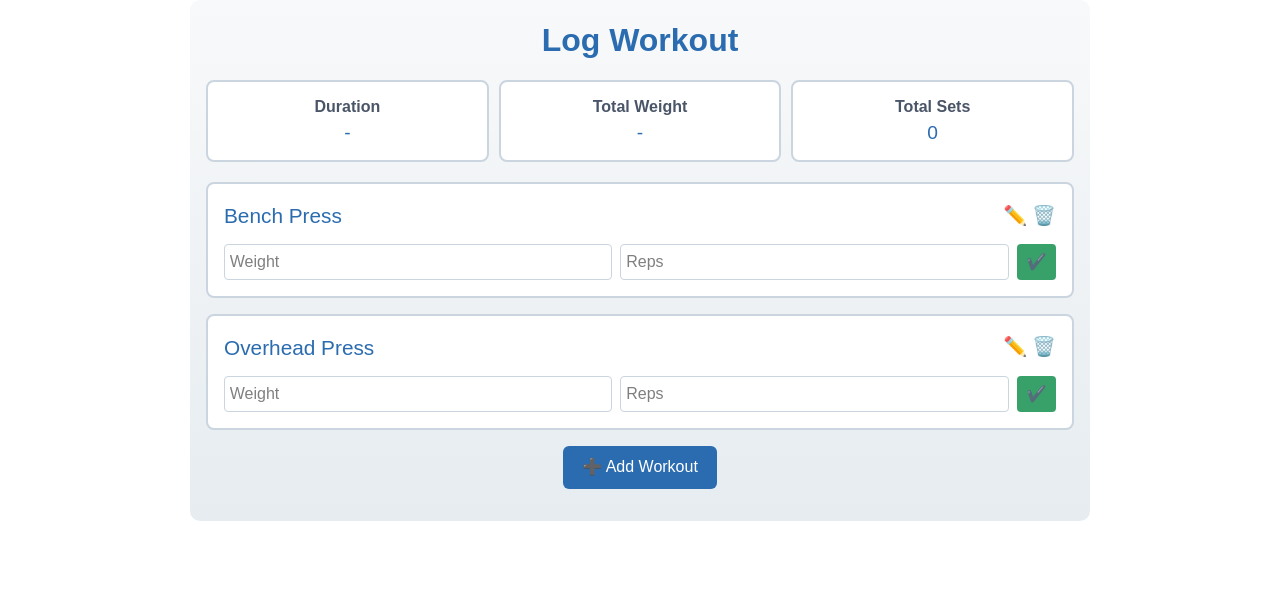
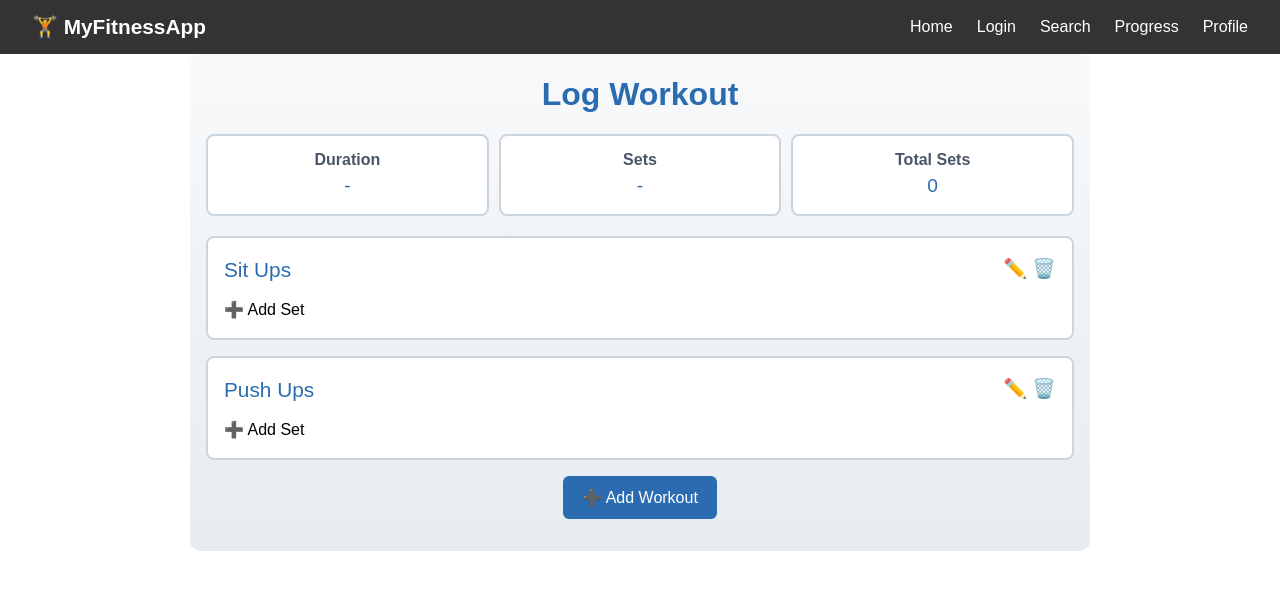
Before and after one commit to Fionasyona/FE_Fitness-Buddy, a React (Vite) app in the folder Fitness-Buddy/: page /LogWorkoutPage in a window 1280 px wide. Shown: the top 590 px of the page. Built offline with nearby package versions, Linux system fonts and the light colour scheme.

Commit message:
functional logworkout page with all components

```diff
--- a/Fitness-Buddy/src/pages/LogworkoutPage.jsx
+++ b/Fitness-Buddy/src/pages/LogworkoutPage.jsx
@@ -1,33 +1,27 @@
 import React, { useState } from "react";
-import "../styles/LogWorkout.css";
+import "../styles/LogWorkout.css"; // Scoped styles for this page
 
-function WorkoutLogger() {
-  // State to store the list of workouts
+function LogWorkoutPage() {
   const [workoutList, setWorkoutList] = useState([
     {
       id: 1,
-      name: "Bench Press",
+      name: "Sit Ups",
       sets: []
     },
     {
       id: 2,
-      name: "Overhead Press",
+      name: "Push Ups",
       sets: []
     },
   ]);
 
-  // State for editing workout names
   const [editingWorkoutId, setEditingWorkoutId] = useState(null);
   const [editingWorkoutName, setEditingWorkoutName] = useState("");
+  const [setInputs, setSetInputs] = useState({});
+  const [activeWorkoutId, setActiveWorkoutId] = useState(null);
+  const [menuOpen, setMenuOpen] = useState(false);
 
-  // State for adding a new set
-  const [newSet, setNewSet] = useState({
-    weight: "",
-    reps: "",
-    status: "warmup",
-  });
-
-  // Add a new workout
+  //add new workout
   function addWorkout() {
     const newWorkout = {
       id: Date.now(),
@@ -37,99 +31,130 @@ function WorkoutLogger() {
     setWorkoutList([...workoutList, newWorkout]);
   }
 
-  // Remove a workout
+  // removing workout
   function removeWorkout(id) {
-    setWorkoutList(workoutList.filter((workout) => workout.id !== id));
+    setWorkoutList(workoutList.filter((w) => w.id !== id));
+    setSetInputs((prev) => {
+      const updated = { ...prev };
+      delete updated[id];
+      return updated;
+    });
   }
 
-  // Edit workout
+  //editing workout
   function editWorkout(id, name) {
     setEditingWorkoutId(id);
     setEditingWorkoutName(name);
   }
 
-  // Save edited workout name
+  //saving workout
   function saveWorkout(id) {
     setWorkoutList(
-      workoutList.map((workout) =>
-        workout.id === id ? { ...workout, name: editingWorkoutName } : workout
+      workoutList.map((w) =>
+        w.id === id ? { ...w, name: editingWorkoutName } : w
       )
     );
     setEditingWorkoutId(null);
   }
 
-  // Toggle set status
+
+// toggleset status
   function toggleSetStatus(workoutId, index) {
     setWorkoutList(
-      workoutList.map((workout) => {
-        if (workout.id === workoutId) {
-          const updatedSets = workout.sets.map((set, i) => {
-            if (i === index) {
-              let newStatus =
+      workoutList.map((w) => {
+        if (w.id === workoutId) {
+          const updatedSets = w.sets.map((set, i) =>
+            i === index
+              ? {
+                  ...set,
+                  status:
                     set.status === "warmup"
                       ? "completed"
                       : set.status === "completed"
                       ? "failed"
-                  : "warmup";
-              return { ...set, status: newStatus };
+                      : "warmup",
                 }
-            return set;
-          });
-          return { ...workout, sets: updatedSets };
+              : set
+          );
+          return { ...w, sets: updatedSets };
         }
-        return workout;
+        return w;
       })
     );
   }
 
-  // Add a new set
   function addSet(workoutId) {
-    if (!newSet.weight || !newSet.reps) return; // Prevent empty sets
+    const setData = setInputs[workoutId] || { sets: "", reps: "" };
+    if (!setData.sets || !setData.reps) return;
 
     setWorkoutList(
       workoutList.map((workout) =>
-        workout.id === workoutId
-          ? { ...workout, sets: [...workout.sets, { ...newSet }] }
+        workoutId.id === workoutId
+          ? {
+              ...workout,
+              sets: [
+                ...workout.sets,
+                { sets: setData.sets, reps: setData.reps, status: "warmup" },
+              ],
+            }
           : workout
       )
     );
 
-    // Reset
-    setNewSet({ weight: "", reps: "", status: "warmup" });
+    setSetInputs((prev) => ({ ...prev, [workoutId]: { sets: "", reps: "" } }));
+    setActiveWorkoutId(null);
   }
 
-  // Remove set
   function removeSet(workoutId, index) {
     setWorkoutList(
-      workoutList.map((workout) =>
-        workout.id === workoutId
-          ? {
-              ...workout,
-              sets: workout.sets.filter((_, i) => i !== index),
-            }
-          : workout
+      workoutList.map((w) =>
+        w.id === workoutId
+          ? { ...w, sets: w.sets.filter((_, i) => i !== index) }
+          : w
       )
     );
   }
 
   return (
+    <div className="log-workout-container">
+      <nav className="navbar log-workout-navbar">
+        <div className="logo">🏋️ MyFitnessApp</div>
+        <div className="menu-icon" onClick={() => setMenuOpen(!menuOpen)}>
+          ☰
+        </div>
+        <ul className={`nav-links ${menuOpen ? "active" : ""}`}>
+          <li>
+            <a href="/">Home</a>
+          </li>
+          <li>
+            <a href="/LoginPage">Login</a>
+          </li>
+          <li>
+            <a href="/SearchPage">Search</a>
+          </li>
+          <li>
+            <a href="/Progresspage">Progress</a>
+          </li>
+          <li>
+            <a href="/ProfilePage">Profile</a>
+          </li>
+        </ul>
+      </nav>
+
       <div className="workout-logger">
         <h1>Log Workout</h1>
 
         {/* Summary */}
         <div className="summary-container">
           <SummaryCard label="Duration" value="-" />
-        <SummaryCard label="Total Weight" value="-" />
+          <SummaryCard label="Sets" value="-" />
           <SummaryCard
             label="Total Sets"
-          value={workoutList.reduce(
-            (sum, workout) => sum + workout.sets.length,
-            0
-          )}
+            value={workoutList.reduce((sum, w) => sum + w.sets.length, 0)}
           />
         </div>
 
-      {/* Workouts */}
+        {/* Workout List */}
         {workoutList.map((workout) => (
           <div key={workout.id} className="workout-block">
             <div className="workout-header">
@@ -145,31 +170,19 @@ function WorkoutLogger() {
               <div>
                 {editingWorkoutId === workout.id ? (
                   <>
-                  <button
-                    className="save-btn"
-                    onClick={() => saveWorkout(workout.id)}
-                  >
-                    💾
-                  </button>
-                  <button
-                    className="delete-btn"
-                    onClick={() => setEditingWorkoutId(null)}
-                  >
+                    <button onClick={() => saveWorkout(workout.id)}>💾</button>
+                    <button onClick={() => setEditingWorkoutId(null)}>
                       ❌
                     </button>
                   </>
                 ) : (
                   <>
                     <button
-                    className="edit-btn"
                       onClick={() => editWorkout(workout.id, workout.name)}
                     >
                       ✏️
                     </button>
-                  <button
-                    className="delete-btn"
-                    onClick={() => removeWorkout(workout.id)}
-                  >
+                    <button onClick={() => removeWorkout(workout.id)}>
                       🗑️
                     </button>
                   </>
@@ -177,11 +190,11 @@ function WorkoutLogger() {
               </div>
             </div>
 
-          {/* Sets */}
+            {/* Set Rows */}
             {workout.sets.map((set, idx) => (
               <SetRow
                 key={idx}
-              weight={set.weight}
+                sets={set.sets}
                 reps={set.reps}
                 status={set.status}
                 onToggleStatus={() => toggleSetStatus(workout.id, idx)}
@@ -189,22 +202,44 @@ function WorkoutLogger() {
               />
             ))}
 
-          {/* Add set form */}
+            {/* Add Set Form */}
+            {activeWorkoutId === workout.id ? (
               <div className="add-set-form">
                 <input
-              placeholder="Weight"
+                  placeholder="Sets"
                   type="number"
-              value={newSet.weight}
-              onChange={(e) => setNewSet({ ...newSet, weight: e.target.value })}
+                  value={setInputs[workout.id]?.sets || ""}
+                  onChange={(e) =>
+                    setSetInputs((prev) => ({
+                      ...prev,
+                      [workout.id]: {
+                        ...prev[workout.id],
+                        sets: e.target.value,
+                      },
+                    }))
+                  }
                 />
                 <input
                   placeholder="Reps"
                   type="number"
-              value={newSet.reps}
-              onChange={(e) => setNewSet({ ...newSet, reps: e.target.value })}
+                  value={setInputs[workout.id]?.reps || ""}
+                  onChange={(e) =>
+                    setSetInputs((prev) => ({
+                      ...prev,
+                      [workout.id]: {
+                        ...prev[workout.id],
+                        reps: e.target.value,
+                      },
+                    }))
+                  }
                 />
                 <button onClick={() => addSet(workout.id)}>✔️</button>
               </div>
+            ) : (
+              <button onClick={() => setActiveWorkoutId(workout.id)}>
+                ➕ Add Set
+              </button>
+            )}
           </div>
         ))}
 
@@ -212,10 +247,10 @@ function WorkoutLogger() {
           ➕ Add Workout
         </button>
       </div>
+    </div>
   );
 }
 
-// Summary display card
 function SummaryCard({ label, value }) {
   return (
     <div className="summary-card">
@@ -225,8 +260,7 @@ function SummaryCard({ label, value }) {
   );
 }
 
-// Single set row
-function SetRow({ weight, reps, status, onToggleStatus, onRemove }) {
+function SetRow({ sets, reps, status, onToggleStatus, onRemove }) {
   let statusClass =
     status === "warmup"
       ? "label-warmup"
@@ -236,7 +270,7 @@ function SetRow({ weight, reps, status, onToggleStatus, onRemove }) {
 
   return (
     <div className="set-row">
-      <div>{weight}</div>
+      <div>{sets}</div>
       <div>{reps}</div>
       <div className={statusClass}>{status}</div>
       <button onClick={onToggleStatus}>🔄</button>
@@ -245,4 +279,4 @@ function SetRow({ weight, reps, status, onToggleStatus, onRemove }) {
   );
 }
 
-export default WorkoutLogger;
+export default LogWorkoutPage;
--- a/Fitness-Buddy/src/styles/LogWorkout.css
+++ b/Fitness-Buddy/src/styles/LogWorkout.css
@@ -1,4 +1,3 @@
-/* --- Main container for workout logging --- */
 .workout-logger {
   max-width: 900px;
   margin: 0 auto;
@@ -8,7 +7,6 @@
   font-family: Arial, sans-serif;
 }
 
-/* Page Title */
 .workout-logger h1 {
   text-align: center;
   color: #2b6cb0;
@@ -17,7 +15,6 @@
   font-weight: bold;
 }
 
-/* --- Summary section --- */
 .summary-container {
   display: flex;
   justify-content: space-around;
@@ -46,7 +43,6 @@
   font-size: 1.2rem;
 }
 
-/* --- Workout block --- */
 .workout-block {
   background: #ffffff;
   border: 2px solid #cbd5e0;
@@ -55,7 +51,6 @@
   margin-bottom: 1rem;
 }
 
-/* Header row with workout title & buttons */
 .workout-header {
   display: flex;
   justify-content: space-between;
@@ -73,7 +68,6 @@
   padding: 0.3rem;
 }
 
-/* Buttons inside workout header */
 .workout-header button {
   margin-left: 0.3rem;
   border: none;
@@ -86,7 +80,6 @@
 .save-btn:hover { color: #38a169; }
 .delete-btn:hover { color: #e53e3e; }
 
-/* --- Set row --- */
 .set-row {
   display: grid;
   grid-template-columns: 1fr 1fr 1fr auto auto;
@@ -99,7 +92,6 @@
   text-align: center;
 }
 
-/* Status colors */
 .label-warmup {
   color: #dd6b20;
   font-weight: bold;
@@ -115,7 +107,7 @@
   font-weight: bold;
 }
 
-/* --- Add set form --- */
+
 .add-set-form {
   margin-top: 0.8rem;
   display: flex;
@@ -142,7 +134,6 @@
   background: #2f855a;
 }
 
-/* --- Add workout button --- */
 .add-workout-btn {
   display: block;
   margin: 1rem auto;
@@ -159,7 +150,71 @@
   background: #2c5282;
 }
 
-/* --- Responsive tweaks --- */
+.navbar {
+  display: flex;
+  justify-content: space-between;
+  align-items: center;
+  background-color: #333;
+  padding: 0.7rem 2rem;
+  position: relative;
+}
+
+.logo {
+  color: white;
+  font-size: 1.3rem;
+  font-weight: bold;
+}
+
+.nav-links {
+  list-style: none;
+  display: flex;
+  gap: 1.5rem;
+}
+
+.nav-links li a {
+  color: white;
+  text-decoration: none;
+  font-size: 1rem;
+  transition: color 0.3s;
+}
+
+.nav-links li a:hover {
+  color: #ff9800;
+}
+
+.menu-icon {
+  display: none;
+  font-size: 1.5rem;
+  color: white;
+  cursor: pointer;
+}
+
+@media (max-width: 768px) {
+  .menu-icon {
+    display: block;
+  }
+
+  .nav-links {
+    position: absolute;
+    top: 60px;
+    right: 0;
+    background: #333;
+    flex-direction: column;
+    width: 200px;
+    display: none;
+    padding: 1rem;
+  }
+
+  .nav-links.active {
+    display: flex;
+  }
+
+  .nav-links li {
+    margin-bottom: 1rem;
+  }
+}
+
+
 @media (max-width: 600px) {
   .summary-container {
     flex-direction: column;
```
Lines whose indentation alone changed are shown as unchanged.
